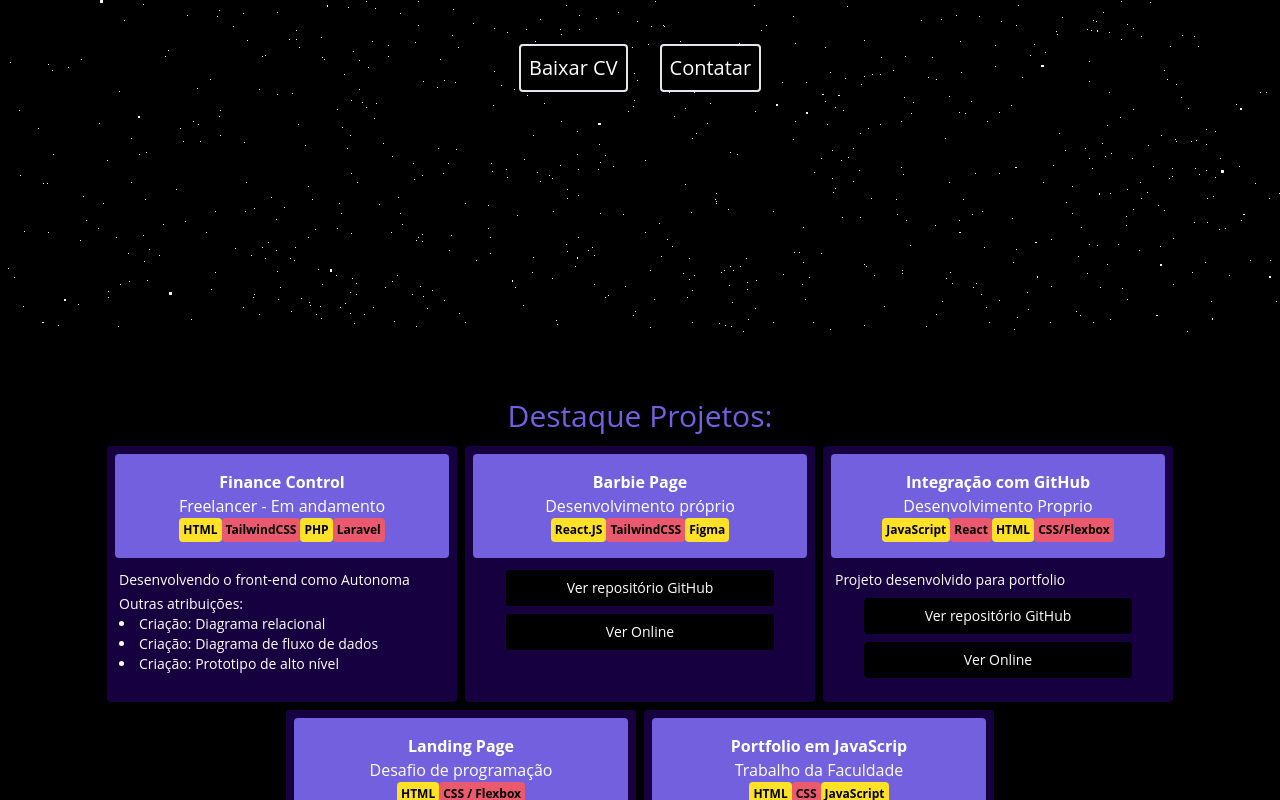
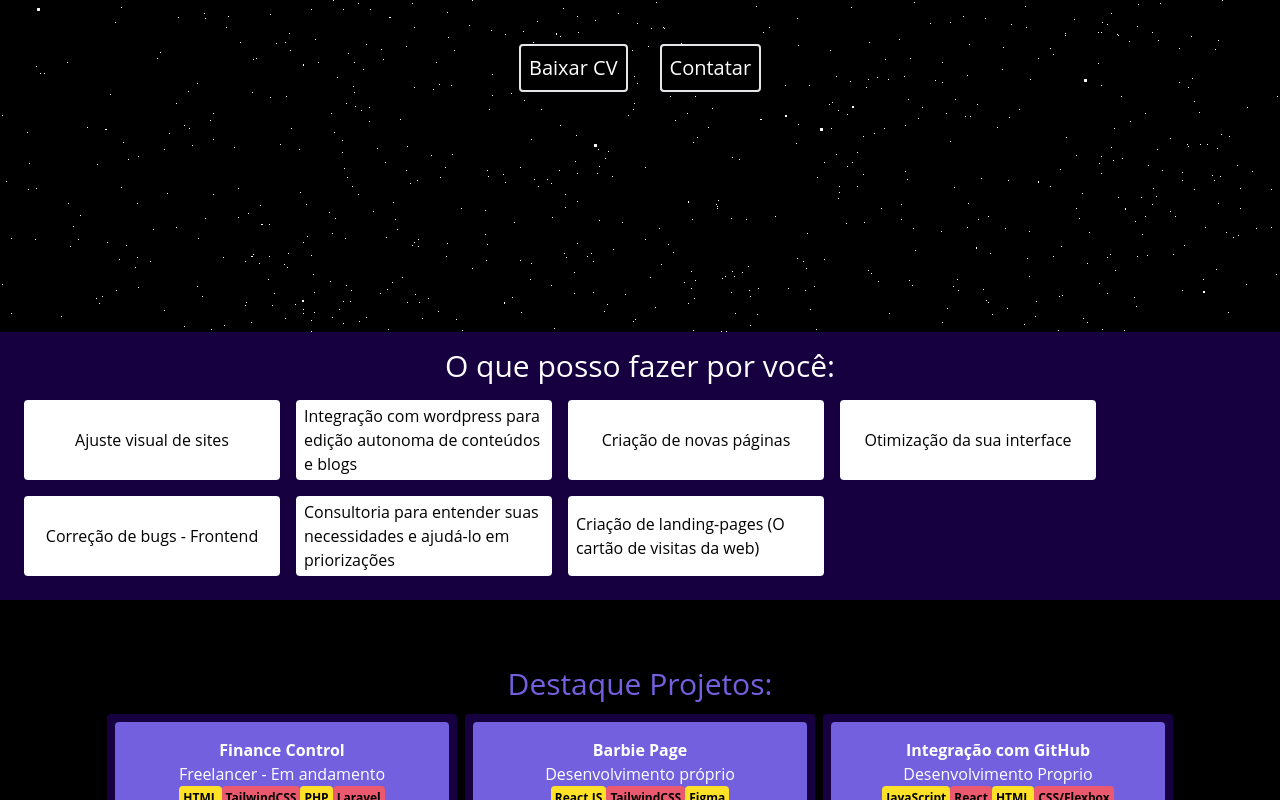
Before and after one commit to sabrinapratafernandes/Portfolio, a React (Create React App) app: page / in a window 1280 px wide. Shown: the part 468-1268 px from the top of the page. Built offline with nearby package versions, Linux system fonts and the light colour scheme.

Commit message:
adicao componente jobs

```diff
--- a/src/App.js
+++ b/src/App.js
@@ -5,6 +5,8 @@ import Projects from "./components/Projects";
 import Formation from "./components/Formation";
 import MoreAbout from "./components/MoreAbout";
 import ThreeScene from "./components/ThreeScene";
+
+import Jobs from "./components/Jobs";
 
 export const fontStyle = {
   '-webkit-text-stroke-width': '0.5px',
@@ -20,6 +22,7 @@ function App() {
       <NavBar/>
       <Routes>
           <Route path="/" element={<Home/>} />
+          <Route path="/servicos" element={<Jobs/>}/>
           <Route path="/projetos" element={<Projects/>} />
           <Route path="/formacao" element={<Formation/>}/>
           <Route path="/mais-sobre" element={<MoreAbout/>} />
--- a/src/components/Home.js
+++ b/src/components/Home.js
@@ -2,12 +2,14 @@ import Me from "./Me"
 import Projects from "./Projects";
 import Formation from "./Formation";
 import MoreAbout from "./MoreAbout";
+import Jobs from "./Jobs";
 
 
 const Home = () => {
     return (
         <div className="absolute top-0">
             <Me/>
+            <Jobs/>
             <Projects/>
             <Formation/>
             <MoreAbout/>
--- /dev/null
+++ b/src/components/Jobs.js
@@ -0,0 +1,36 @@
+const Jobs = () => {
+
+    return (
+        <div className="flex flex-col items-center justify-center md:p-0 p-10 bg-principal text-white">
+            <div className="m-4 flex flex-col items-center justify-center">
+            <h2 className=" text-3xl pb-2  text-white">O que posso fazer por você:</h2>
+            <div className="flex flex-wrap">
+                <div className="p-2 m-2 flex flex-col items-center justify-center bg-white text-black w-64 h-20 rounded">
+                    <p>Ajuste visual de sites</p>
+                </div>
+                <div className="p-2 m-2 flex flex-col items-center justify-center bg-white text-black w-64 h-20 rounded">
+                    <p>Integração com wordpress para edição autonoma de conteúdos e blogs</p>
+                </div>
+                <div className="p-2 m-2 flex flex-col items-center justify-center bg-white text-black w-64 h-20 rounded">
+                    <p>Criação de novas páginas</p>
+                </div>
+                <div className="p-2 m-2 flex flex-col items-center justify-center bg-white text-black w-64 h-20 rounded">
+                    <p>Otimização da sua interface</p>
+                </div>
+                <div className="p-2 m-2 flex flex-col items-center justify-center bg-white text-black w-64 h-20 rounded">
+                    <p>Correção de bugs - Frontend</p>
+                </div>
+                <div className="p-2 m-2 flex flex-col items-center justify-center bg-white text-black w-64 h-20 rounded">
+                    <p>Consultoria para entender suas necessidades e ajudá-lo em priorizações</p>
+                </div>
+                <div className="p-2 m-2 flex flex-col items-center justify-center bg-white text-black w-64 h-20 rounded">
+                    <p>Criação de landing-pages (O cartão de visitas da web)</p>
+                </div>
+
+            </div>
+            </div>
+        </div>
+    )
+}
+
+export default Jobs
```
